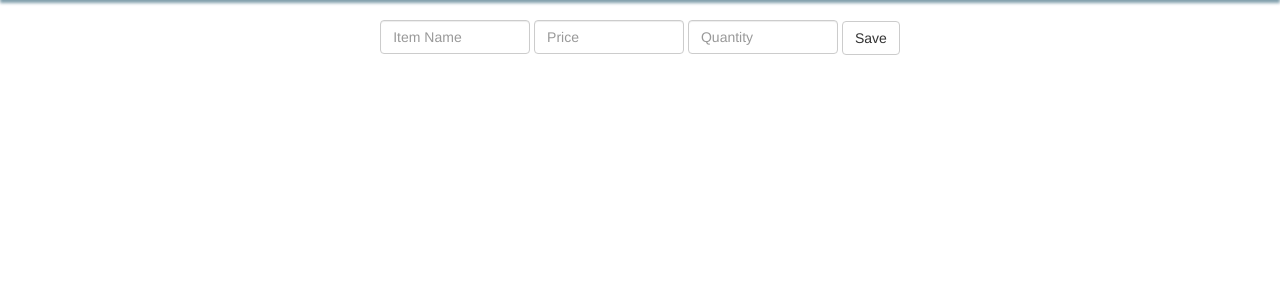
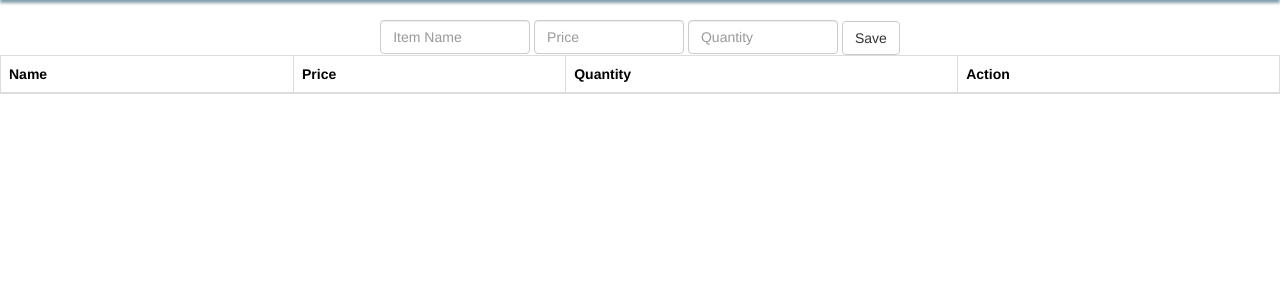
Before and after one commit to smusings/shopping_list, a Flask app: page /list/1 in a window 1280 px wide. Shown: the part 35-335 px from the top of the page. Run offline with Flask 2, Linux system fonts and the light colour scheme; the visitor is signed in with stand-in values (Sample User, id 1); data that the repository does not hold is empty; some libraries are stand-ins or nearby versions; some web fonts are replaced.

Commit message:
made item list into a table

```diff
--- a/shoppingList/templates/list.html
+++ b/shoppingList/templates/list.html
@@ -9,12 +9,21 @@
 			<input class="form-control" type='number' ng-model="itemQuantity" name='quantity' placeholder='Quantity'>
 			<input type='hidden' id="listId" name="list_id" value="{{ list_id }}">
 			<button class="btn btn-default" type="submit" ng-click="addItem()">Save</button>
-		{{ name }}
-		<ul class="items">
-			<li ng-repeat="item in list">
-			<strong>{[item.name]}</strong> - {[item.quantity]} for {[item.price | currency :"$"]}
-			<button class="btn btn-danger glyphicon glyphicon-trash" type="button" ng-click="deleteItem(item.id)"></button>
-			</li>
-		</ul>
+			<table class="table table-responsive table-striped table-bordered">
+				<thead>
+					<th>Name</th>
+					<th align=center>Price</th>
+					<th align=center>Quantity</th>
+					<th align=right>Action</th>
+				</thead>
+				<tbody>
+					<tr ng-repeat="item in list">
+						<td align=left>{[item.name]}</td>
+						<td>{[item.quantity]}</td>
+						<td>{[item.price | currency :"$"]}</td>
+						<td><button class="btn btn-danger glyphicon glyphicon-trash" type="button" ng-click="deleteItem(item.id)"></button></td>
+					</tr>
+				</tbody>
+			</table>
 	</div>
 {% endblock %}
```
